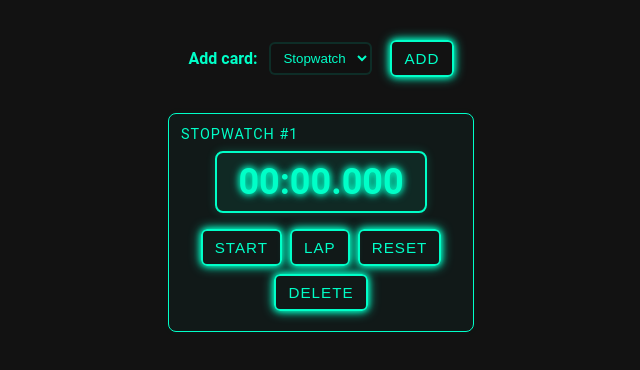
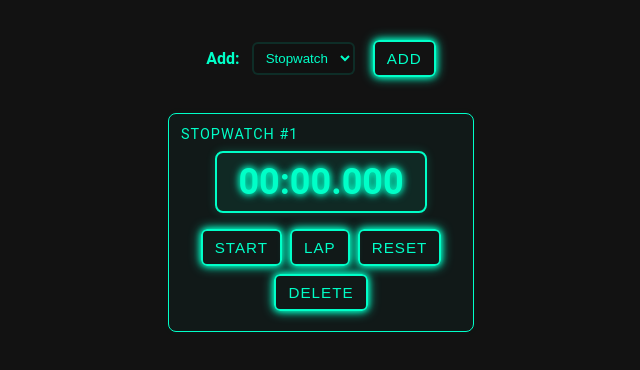
Before and after one commit to aljomebe2/stopwatchandtimers, a plain HTML site: page index.html in a window 1280 px wide. Shown: the whole page, without its empty margins (319-959 px from the left). Drawn offline with Linux system fonts and the light colour scheme.

Commit message:
Update index.html

```diff
--- a/index.html
+++ b/index.html
@@ -9,7 +9,7 @@
 <body>
   <header>
     <div style="display:flex; gap:12px; align-items:center;">
-      <label for="type-select" style="color:inherit; font-weight:600;">Add card:</label>
+      <label for="type-select" style="color:inherit; font-weight:600;">Add:</label>
       <select id="type-select" aria-label="Select card type">
         <option value="stopwatch">Stopwatch</option>
         <option value="timer">Timer</option>
```
